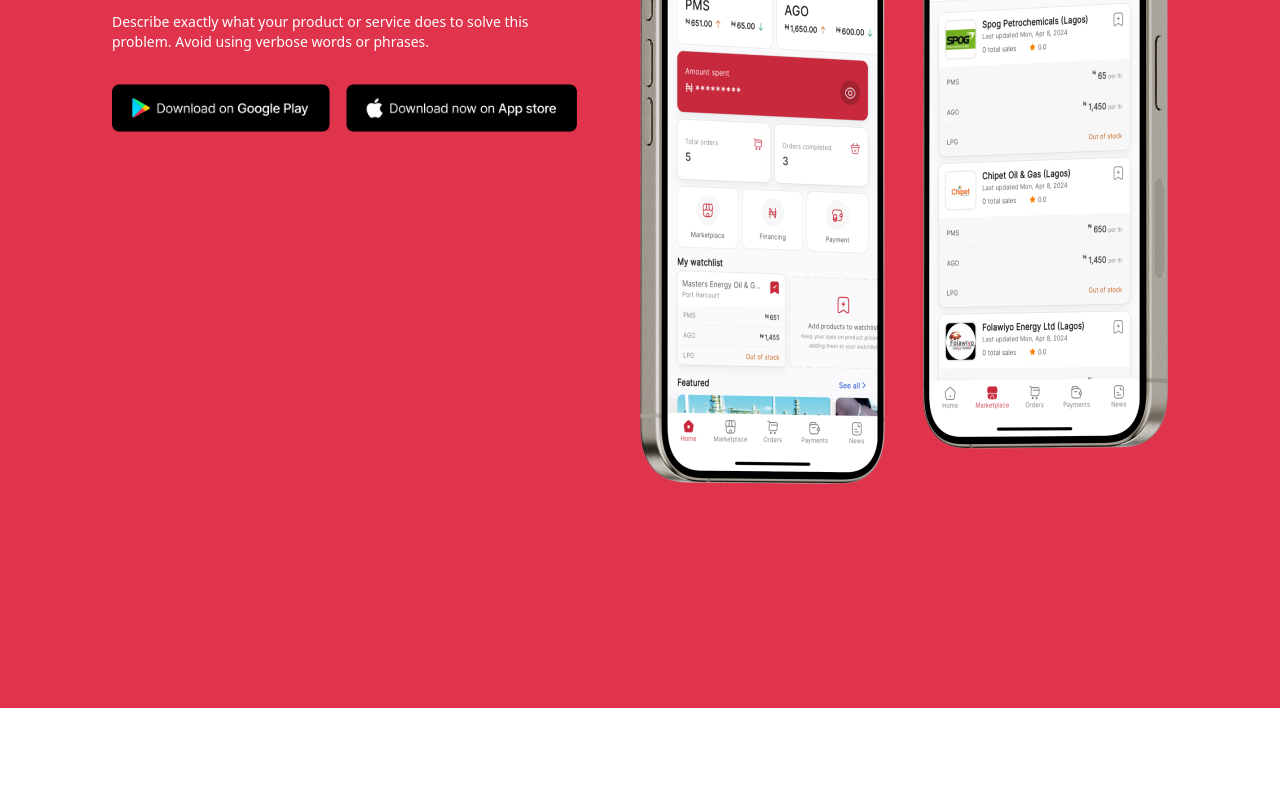
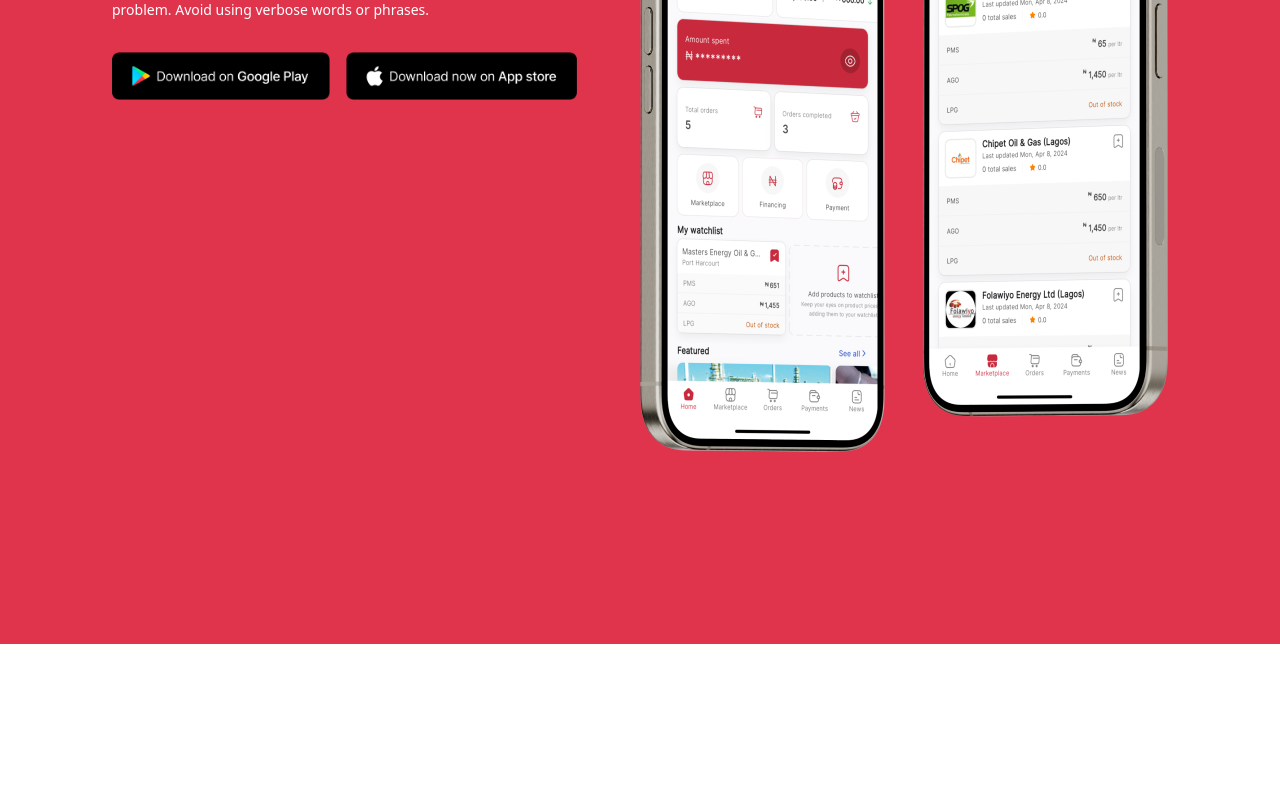
Before and after one commit to kwawbaidoo/petrolpaditailwind, a website: page index.html in a window 1280 px wide. Shown: the part 460-1245 px from the top of the page. Drawn offline with Linux system fonts and the light colour scheme.

Commit message:
Different screen view

```diff
--- a/index.html
+++ b/index.html
@@ -16,7 +16,7 @@
 
     <main>
       <section
-        class="text-white px-6 py-14 md:px-28 md:py-56 gap-20 md:flex-row flex flex-col  -20 bg-padiRed"
+        class="text-white px-6 py-14 md:px-28 md:py-48 gap-20 md:flex-row flex flex-col bg-padiRed"
       >
         <div class="flex gap-8 w-full  flex-col">
           <span class="font-inter font-normal md:w-60"
```
Also changed, not shown: output.css.
